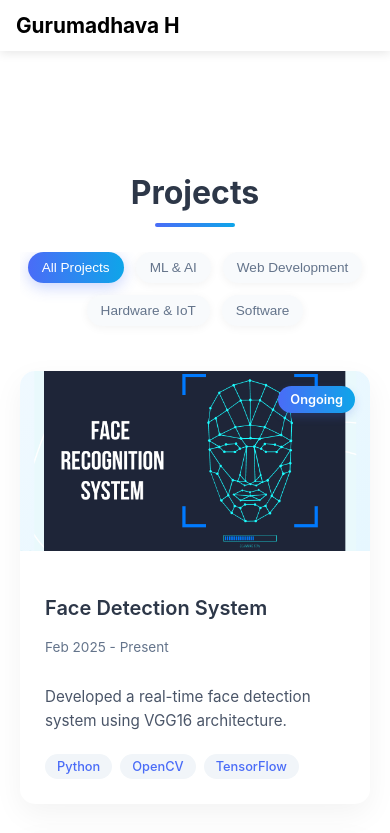
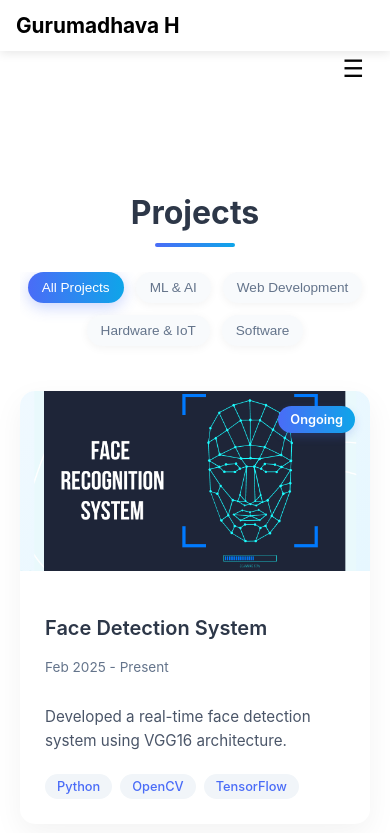
Before and after one commit to gurumadhavah/portfolio, a React (Create React App) app: page /projects in a window 390 px wide. Shown: the top 833 px of the page. Built offline with nearby package versions, Linux system fonts and the light colour scheme.

Commit message:
nav bar button correction

```diff
--- a/src/components/Navbar.css
+++ b/src/components/Navbar.css
@@ -1,5 +1,5 @@
 .navbar {
-    background-color: var(--primary-color);
+    background-color: #ffffff;
     padding: 0.5rem 0;
   }
 
@@ -9,14 +9,14 @@
     display: flex;
     justify-content: center;
     align-items: center;
-    padding: 0 20px;
+    padding: 10px 20px;
   }
 
   .menu-toggle {
     display: none;
-    background: transparent;
+    background: rgb(255, 255, 255);
     border: none;
-    color: white;
+    color: rgb(5, 5, 5);
     font-size: 1.5rem;
     cursor: pointer;
   }
@@ -40,7 +40,7 @@
 
   .nav-link:hover,
   .nav-link.active {
-    color: rgb(112, 111, 111);
+    color: rgb(114, 114, 114);
     background-color: rgba(255, 255, 255, 0.1);
   }
 
@@ -63,9 +63,9 @@
       top: 100%;
       left: 0;
       width: 100%;
-      background-color: var(--primary-color);
+      background-color: rgb(255,255,255);
       padding: 1rem 0;
-      box-shadow: 0 5px 10px rgba(0, 0, 0, 0.2);
+      box-shadow: 0 5px 10px rgba(255, 255, 255, 0.2);
       gap: 0;
       transform: translateY(-150%);
       transition: transform 0.3s ease-in-out;
--- a/src/components/Navbar.js
+++ b/src/components/Navbar.js
@@ -13,7 +13,8 @@ const Navbar = () => {
     <nav className="navbar">
       <div className="navbar-container">
         <button className="menu-toggle" onClick={toggleNavbar}>
-          <i className={isOpen ? "fas fa-times" : "fas fa-bars"}></i>
+        <span style={{ fontSize: '24px', cursor: 'pointer' }} className={isOpen ? "fas fa-times" : "fas fa-bars"}>&#9776;</span>
+          <i ></i>
         </button>
         <ul className={isOpen ? "nav-menu active" : "nav-menu"}>
           <li className="nav-item">
```
